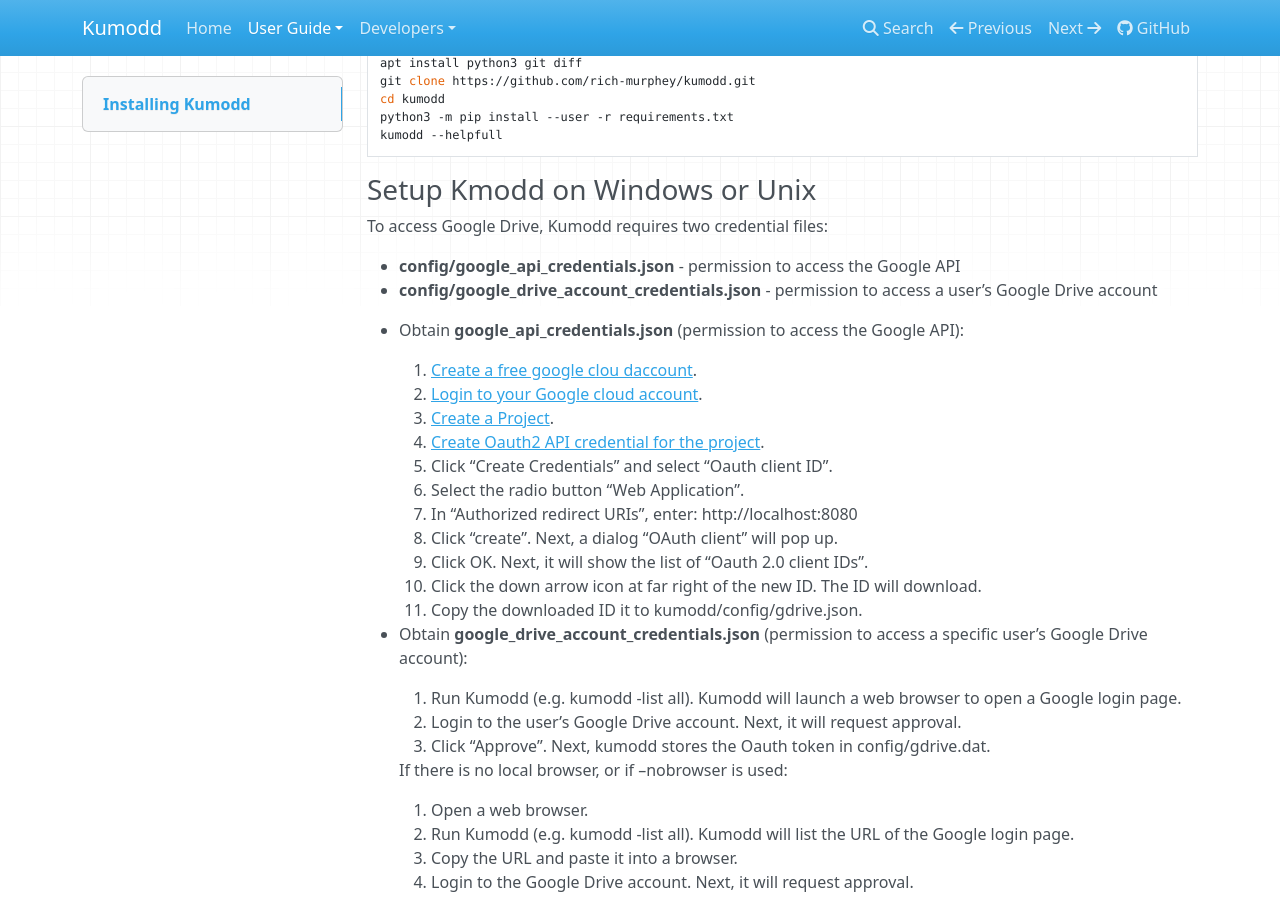
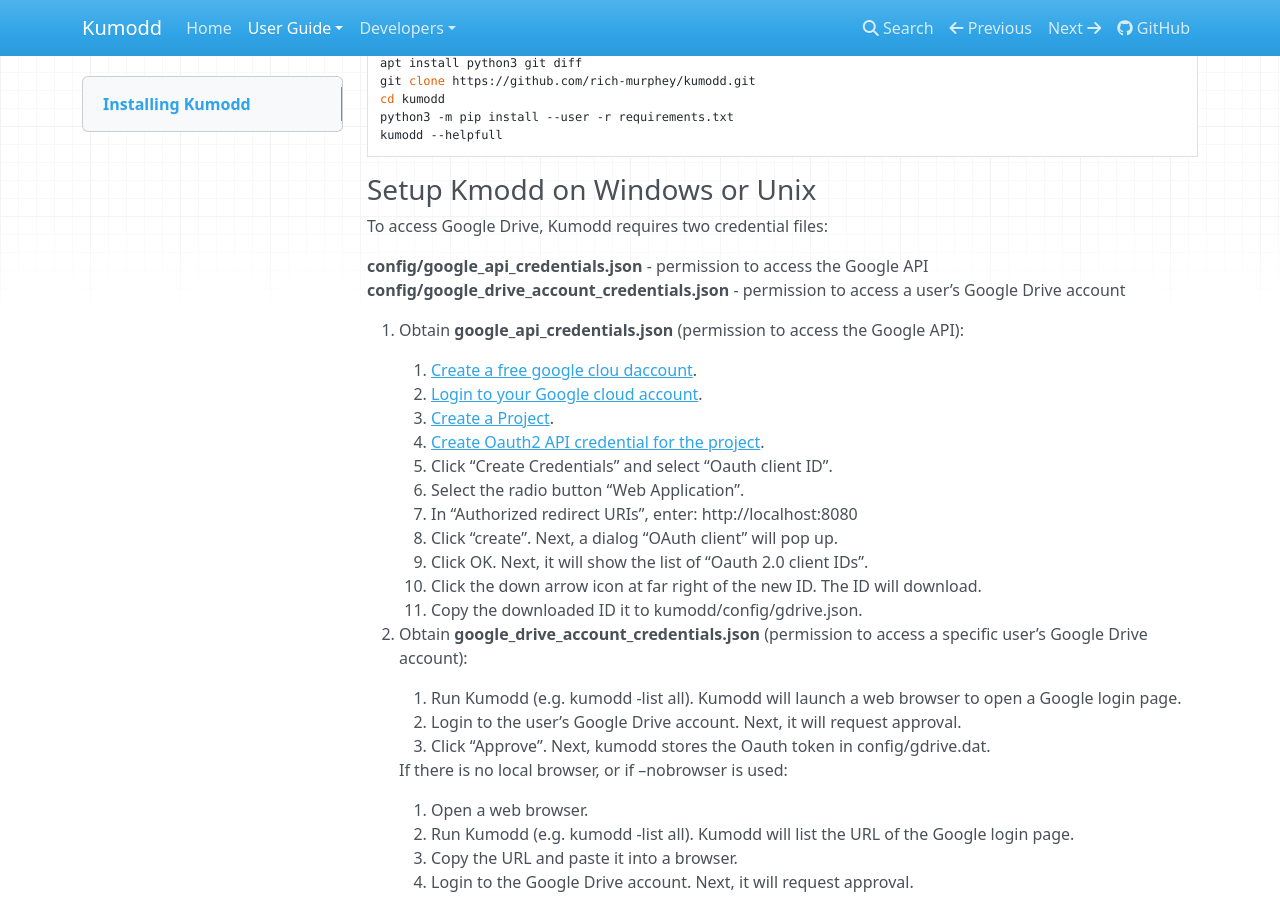
Before and after one commit to andresebr/kumodd, an MkDocs documentation site: the page built from docs/guide/How-to-Install.md, in a window 1280 px wide and 900 px high, scrolled down 513 px. Built offline with MkDocs 1.6.1, drawn with Linux system fonts in a browser that asks for light colours; nearby versions of some CDN libraries.

Commit message:
clarify usage

```diff
--- a/docs/guide/How-to-Install.md
+++ b/docs/guide/How-to-Install.md
@@ -33,8 +33,8 @@
 
 To access Google Drive, Kumodd requires two credential files:
 
-* __config/google_api_credentials.json__ - permission to access the Google API
-* __config/google_drive_account_credentials.json__ - permission to access a user's Google Drive account
+__config/google_api_credentials.json__ - permission to access the Google API
+__config/google_drive_account_credentials.json__ - permission to access a user's Google Drive account
 
 1. Obtain __google_api_credentials.json__ (permission to access the Google API):
 
```
